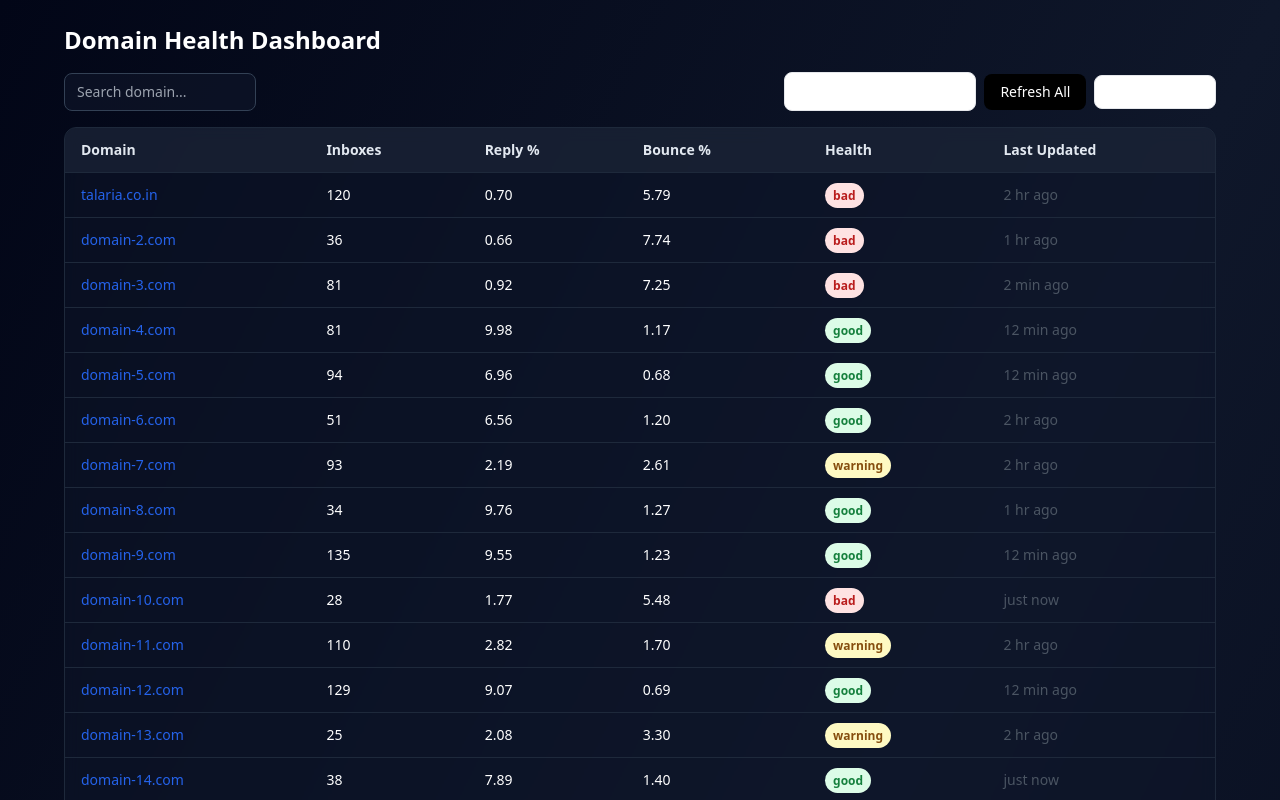
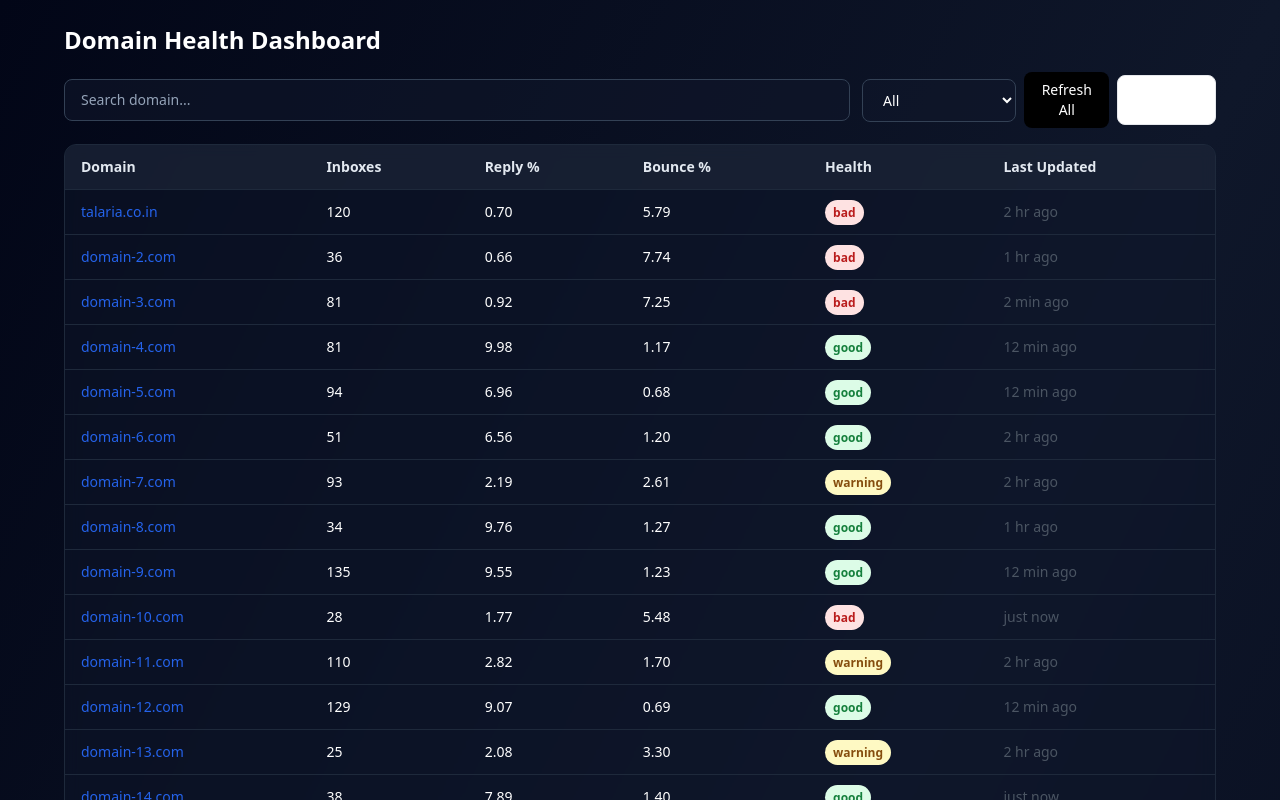
Before and after one commit to Shaikhuwaiz/DomainHealthDashboard, a Nuxt app in the folder domain-health-dashboard/: page / in a window 1280 px wide. Shown: the top 800 px of the page. Built offline with nearby package versions, Linux system fonts and the light colour scheme.

Commit message:
changed input & select

```diff
--- a/domain-health-dashboard/app/pages/index.vue
+++ b/domain-health-dashboard/app/pages/index.vue
@@ -10,7 +10,7 @@
         <input
           v-model="q"
           placeholder="Search domain..."
-          class="w-full rounded-lg border border-slate-700 bg-slate-900/60 px-3 py-2 text-sm text-white sm:w-48"
+          class="w-full rounded-lg border border-slate-700 bg-slate-900/60 px-4 py-2.5 text-sm text-white placeholder:text-slate-400 outline-none focus:ring-2 focus:ring-slate-500"
         />
 
         <div
@@ -18,7 +18,7 @@
         >
           <select
             v-model="healthFilter"
-            class="w-full rounded-lg border bg-white px-3 py-2 text-sm sm:w-48"
+            class="w-full rounded-lg border border-slate-700 bg-slate-900/60 px-4 py-2.5 text-sm text-white sm:w-48"
           >
             <option value="all">All</option>
             <option value="good">Good</option>
```
